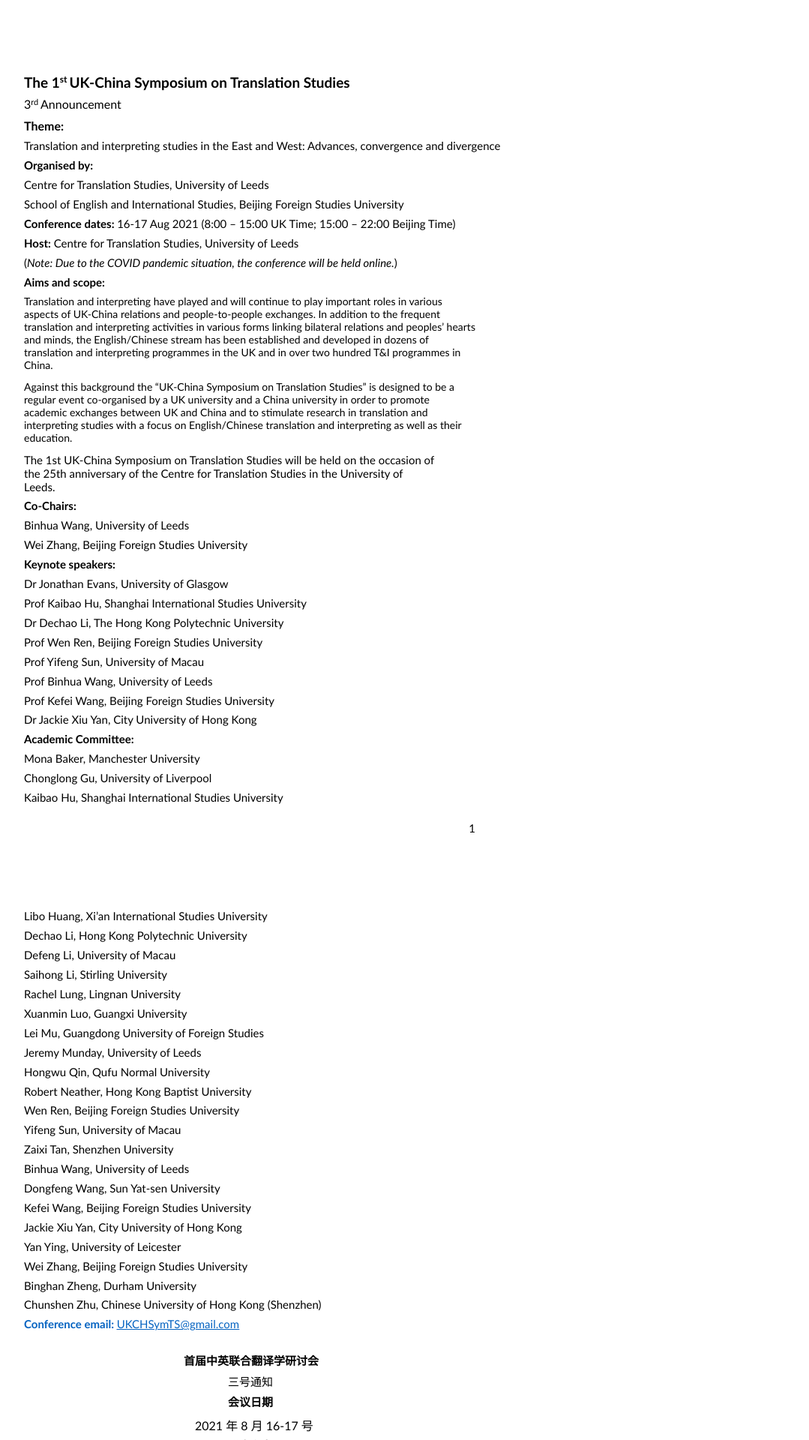
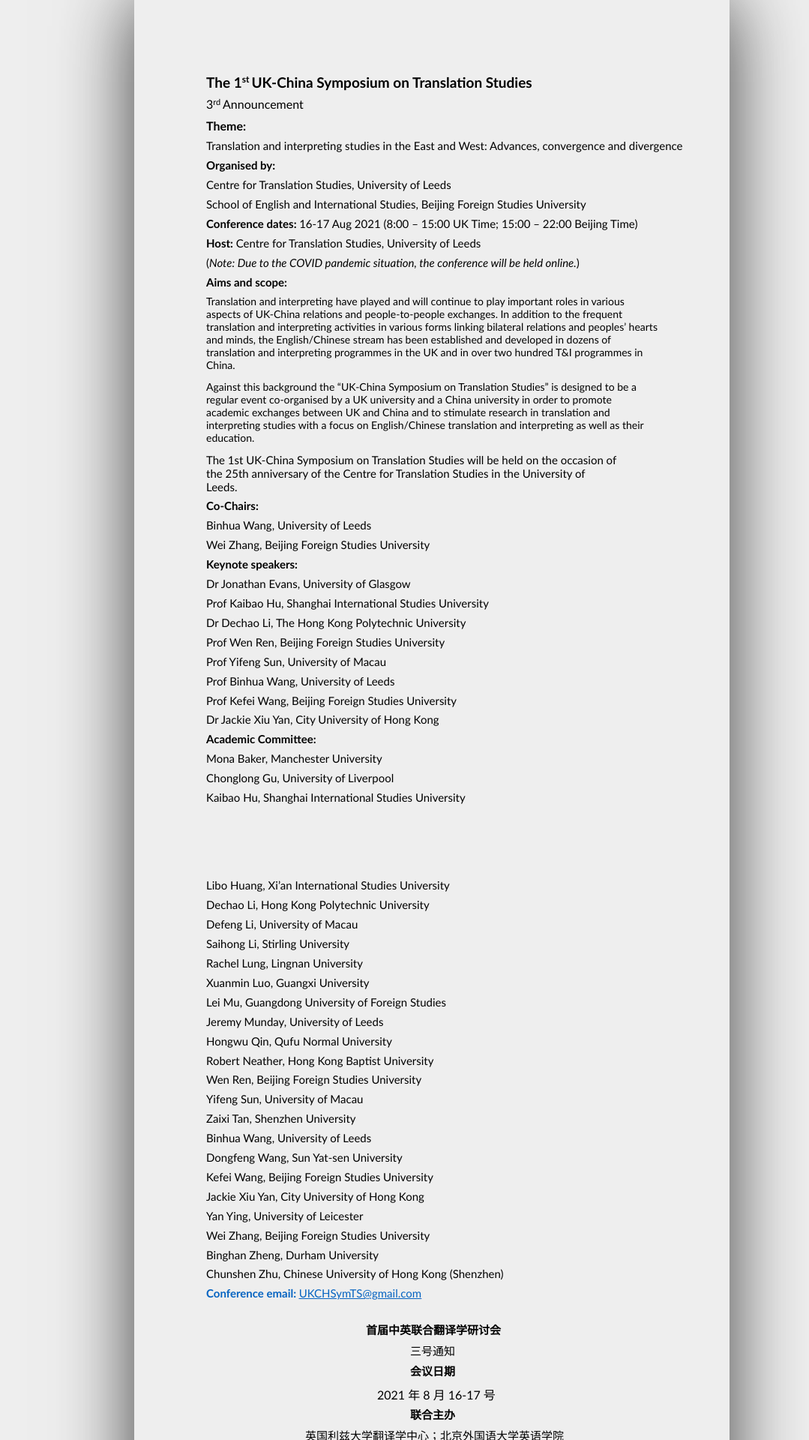
Before and after one commit to UKChSymTS/UKChSymTS.github.io, a Jekyll site: the page announcement.html, which Jekyll copies as it is, in a window 1280 px wide. Shown: the top 1920 px of the page at 75% size, without its empty margins (64-1143 px from the left). Built offline with Jekyll 4.4.1, drawn with Linux system fonts in a browser that asks for light colours.

Commit message:
Update announcement.html

```diff
--- a/announcement.html
+++ b/announcement.html
@@ -7,18 +7,39 @@
 <META name="author" content="Binhua">
 <STYLE type="text/css">
 
+html{
+        display: flex;
+        flex-flow: row nowrap;
+        justify-content: center;
+        align-content: center;
+        align-items: center;
+        <!-- height:100%; -->
+        margin: 0;
+        padding: 0;
+        background:#eeeeee;
+    }
+
+    body {
+        margin: 0;
+        flex: 0 1 auto;
+        align-self: auto;
+        /*recommend 1920 / 1080 max based on usage stats, use 100% to that point*/
+        width: 100%
+        max-width: 900px;
+        <!-- height: 100%; -->
+
+        background:#fafafa;
+        -webkit-box-shadow: 0px 0px 96px 0px rgba(0,0,0,0.75);
+        -moz-box-shadow: 0px 0px 96px 0px rgba(0,0,0,0.75);
+        box-shadow: 0px 0px 96px 0px rgba(0,0,0,0.75);
+    }
+
 body {margin-top: 0px;margin-left: 0px;}
 
 #page_1 {position:relative; overflow: hidden;margin: 98px 0px 62px 0px;padding: 0px;border: none;width: 794px;}
 
 
-
-
-
 #page_2 {position:relative; overflow: hidden;margin: 99px 0px 62px 0px;padding: 0px;border: none;width: 794px;}
-
-
-
 
 
 #page_3 {position:relative; overflow: hidden;margin: 99px 0px 62px 0px;padding: 0px;border: none;width: 794px;}
@@ -125,7 +146,6 @@
 <P class="p1 ft5">Mona Baker, Manchester University</P>
 <P class="p1 ft5">Chonglong Gu, University of Liverpool</P>
 <P class="p1 ft5">Kaibao Hu, Shanghai International Studies University</P>
-<P class="p7 ft5">1</P>
 </DIV>
 <DIV id="page_2">
 
@@ -162,7 +182,6 @@
 <P class="p15 ft12">英国利兹大学翻译学中心</P>
 <P class="p16 ft11">会议宗旨：</P>
 <P class="p17 ft16">翻译活动在中英关系和各方面交往中发挥着不可或缺的作用，中<SPAN class="ft15">/</SPAN>英语对也是英国数十所高校 翻译专业的重要组成部分。在此背景下，利兹大学和北京外国语大学联合组织“首届中英联合</P>
-<P class="p18 ft5">2</P>
 </DIV>
 <DIV id="page_3">
 
@@ -199,7 +218,6 @@
 <P class="p22 ft5">Robert Neather<SPAN class="ft12">，香港浸会大学</SPAN></P>
 <P class="p2 ft12">任文，北京外国语大学</P>
 <P class="p22 ft12">孙艺风，澳门大学</P>
-<P class="p24 ft5">3</P>
 </DIV>
 <DIV id="page_4">
 
@@ -218,7 +236,6 @@
 <P class="p25 ft11">会务组成员：</P>
 <P class="p22 ft12">王小曼；王晓睿（利兹大学）</P>
 <P class="p22 ft12">赵巍巍；李婧萍（北京外国语大学）</P>
-<P class="p26 ft5">4</P>
 </DIV>
 </BODY>
 </HTML>
```
